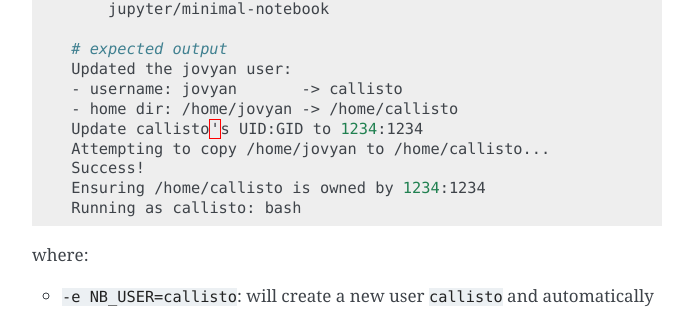
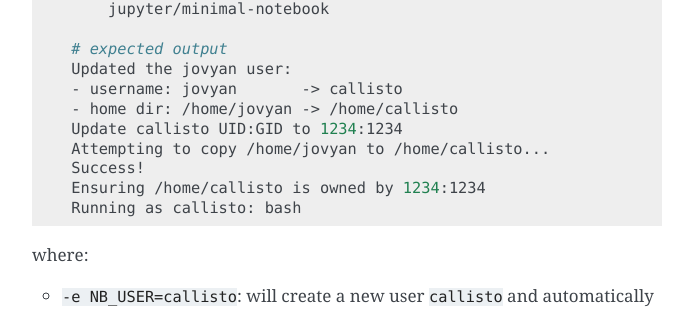
Before and after one commit to jupyter/docker-stacks, a Sphinx documentation site: the page built from docs/using/troubleshooting.md, in a window 1280 px wide and 900 px high, scrolled down 3776 px. Shown: the part 140-449 px from the top of the window, without its empty margins (418-1111 px from the left). Built offline with Sphinx 7.4.7, drawn with Linux system fonts in a browser that asks for light colours.

Commit message:
:pencil2: Fix stray '

```diff
--- a/docs/using/troubleshooting.md
+++ b/docs/using/troubleshooting.md
@@ -148,7 +148,7 @@ If you have also **created a new user**, you might be experiencing any of the fo
     Updated the jovyan user:
     - username: jovyan       -> callisto
     - home dir: /home/jovyan -> /home/callisto
-    Update callisto's UID:GID to 1234:1234
+    Update callisto UID:GID to 1234:1234
     Attempting to copy /home/jovyan to /home/callisto...
     Success!
     Ensuring /home/callisto is owned by 1234:1234
```
